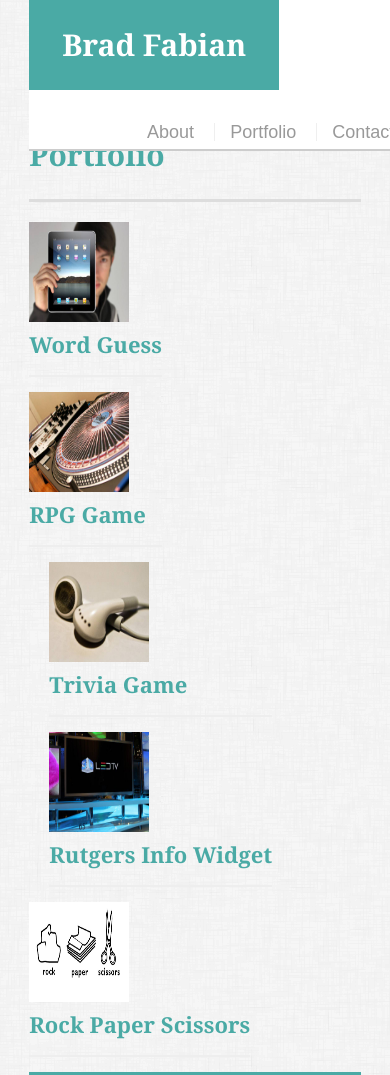
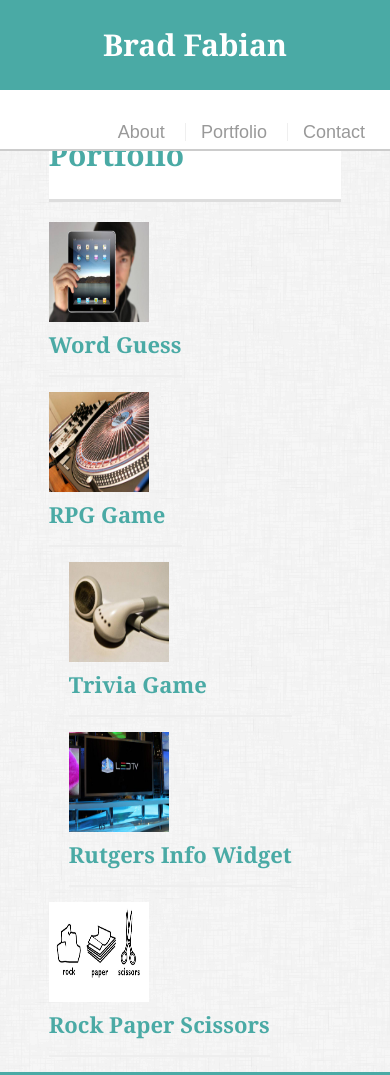
Before and after one commit to BradFabian/responsivePortfolio, a plain HTML site: page portfolio.html in a window 390 px wide. Shown: the top 1075 px of the page. Drawn offline with Linux system fonts and the light colour scheme.

Commit message:
responsiveness

```diff
--- a/assets/css/style.css
+++ b/assets/css/style.css
@@ -19,6 +19,13 @@ body {
     max-width: 960px;
     margin: 0 auto;
     clear: both;
+
+  }
+
+  .main-section {
+    background-color: #fff;
+    height: 15%;
+    width: 75%;
   }
 
   h1,
@@ -123,6 +130,7 @@ body {
   .auth-image{
       float: left;
       margin-right: 20px;
+      padding-left: 20px;
   }
   #main-container {
     padding-top: 130px;
@@ -138,21 +146,18 @@ body {
     float:left;
     margin-left: 20px;
 
+
   }
   .work3{
     clear: left;
     float:left;
+
   }
 
 
   @media screen and (max-width: 980px){
 
-    body {
 
-      width: 85%;
-      height: 1000px;
-      margin: auto;
-    }
 
     .container {
       height: auto;
@@ -177,7 +182,9 @@ body {
       padding-right: 25px;
       position: relative;
     }
-
+    .main-section{
+      margin: auto;
+    }
 
 
   }
@@ -186,5 +193,16 @@ body {
     .container {
       width: 100%; position: sticky;
     }
+    #masterhead {
+      width: 100%;
+      margin: 0;
+
 
     }
+    #logo{
+      width: 100%;
+
+    }
+
+
+    }
--- a/portfolio.html
+++ b/portfolio.html
@@ -23,7 +23,7 @@
   </header>
 
   <div id="main-container" class="container">
-    <section class="main-section">
+    <section class="main-section" style="background-color: #ffffff">
       <h1>Portfolio</h1>
 
       <div class="work">
```
